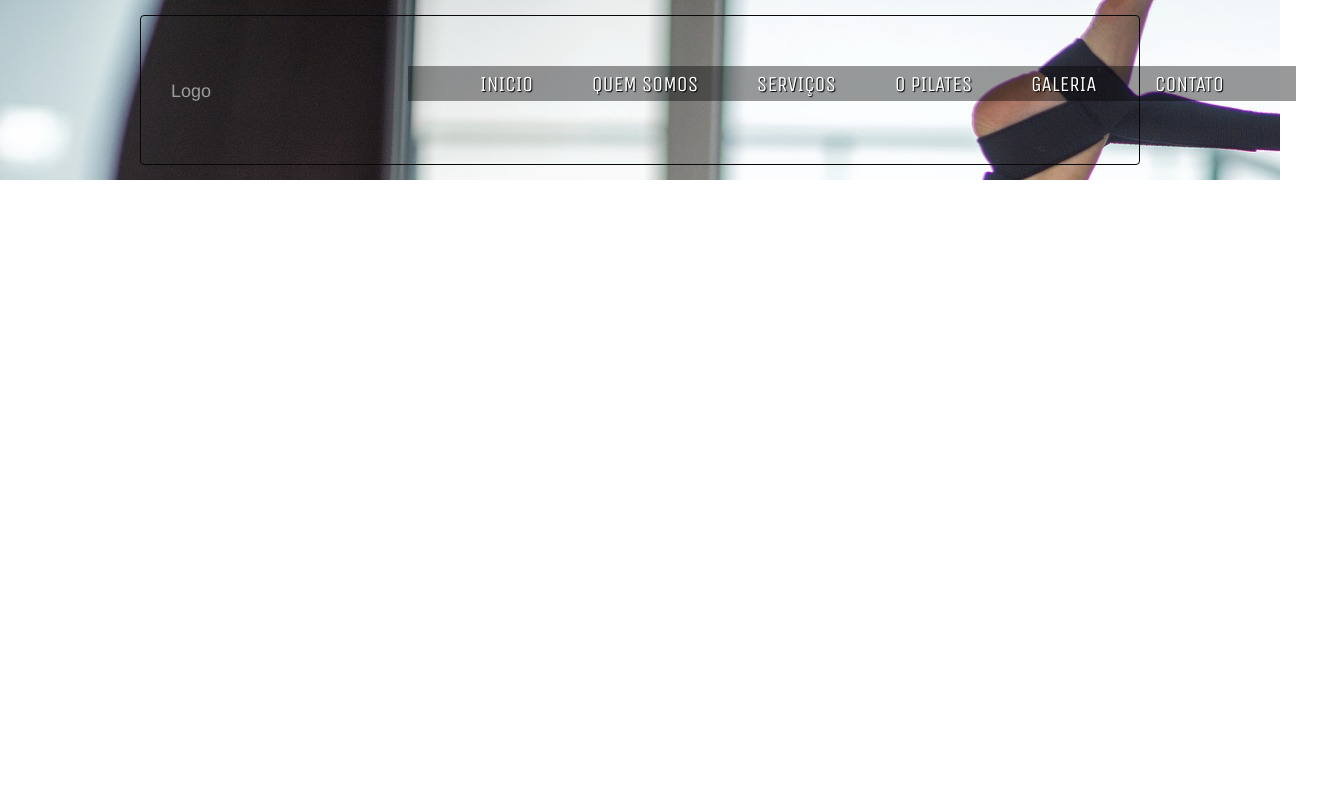
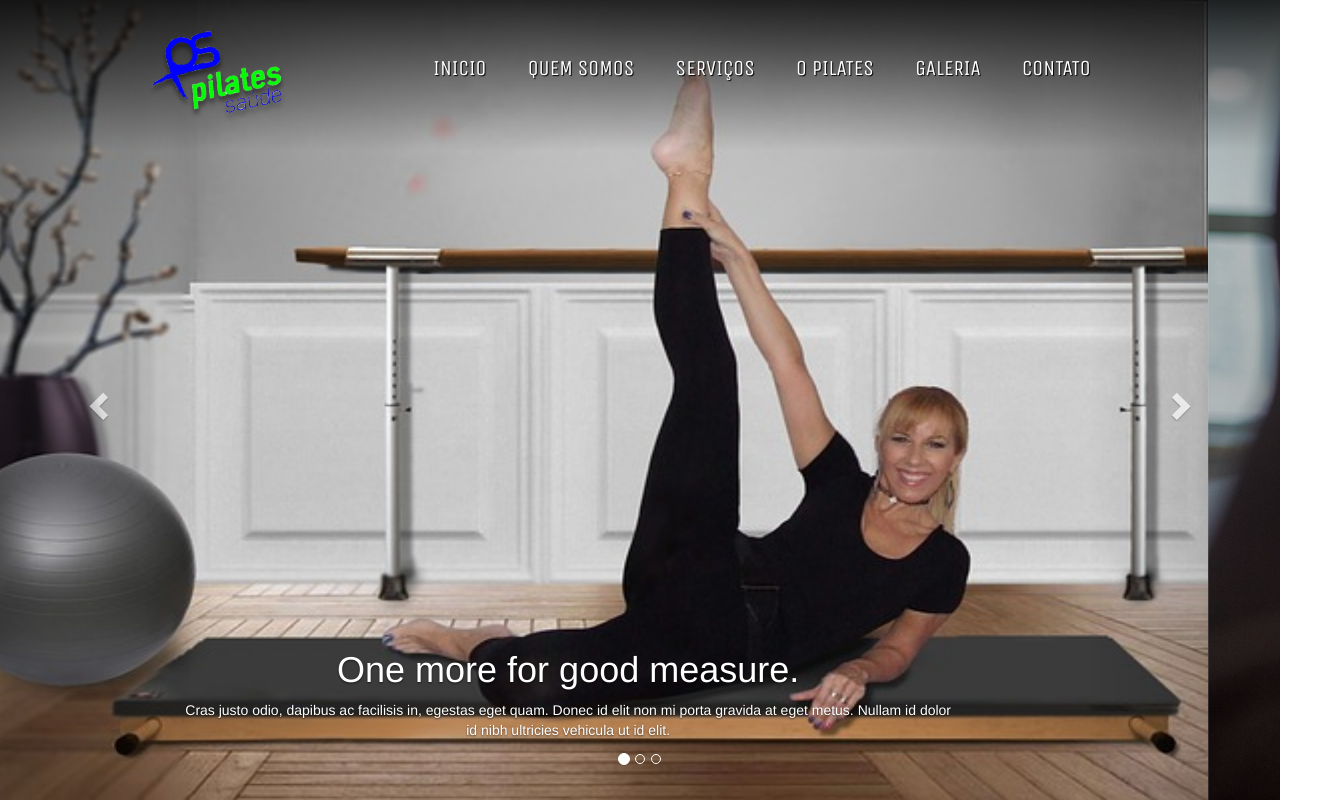
Before and after one commit to DanicoSantos/ps-project, a plain HTML site: page client/index.html in a window 1280 px wide. Shown: the whole page, 1326 px wide, since content can reach past the window. Drawn offline with nearby package versions, Linux system fonts and the light colour scheme.

Commit message:
Add Carousel to the UI

```diff
--- a/client/css/style.css
+++ b/client/css/style.css
@@ -6,34 +6,38 @@
     padding: 0;
     margin: 0;
 }
-#banner {
-    background-image:url('../img/crsl00.jpg') ;
 
-}
 #banner-header {
-    padding: 15px;
+    position: relative;
+    z-index: 99999;
+    background-color: transparent;
+    padding: 0;
+    height: auto;
+    background-image: linear-gradient(rgba(0, 0, 0, 0.801),transparent) ;
 }
 #banner-header .navbar-inverse {
     background-color: transparent;
    /*  border: none; */
     box-shadow: none;
-    padding-top: 50px;
-    padding-left: 15px;
-    padding-right: 15px;
+   /*  padding-top: 50px; */
+    /* padding-left: 15px;
+    padding-right: 15px; */
     margin: auto;
-    width: 80%;
+    width: 90%;
     height: 150px;
+    border: none;
 }
+
 
 #banner-header .navbar-nav {
     display: flex;
     justify-content: space-evenly;
     align-items: center;
-    margin: auto;
+    margin: 50px auto;
     height: 35px;
-    width: 80%;
+    width: 75%;
     border: none;
-    background-color: rgba(0, 0, 0, 0.4);
+
 }
 #banner-header .nav  a {
     color: #fff;
@@ -41,3 +45,31 @@
     text-shadow: 1px 1px 1px #000;
     font-family: 'Unica One', cursive;
 }
+.navbar-inverse > .container {
+    margin: auto;
+    width: 90%;
+}
+
+.navbar-header > #logo {
+    display: inline-block;
+    padding: 0;
+    height: auto;
+    width: 200px;
+    transform: rotate(-5deg);
+}
+#logo > img {
+    text-shadow: 5px 5px 5px #000;
+}
+#banner-crsl {
+    position: absolute;
+    top: 0;
+    left: 0;
+    z-index: -1;
+    width: 100%;
+    height: auto;
+    margin: 0;
+}
+#banner-crsl img {
+    width: 100%;
+    height: 100vh;
+}
--- a/client/index.html
+++ b/client/index.html
@@ -11,6 +11,7 @@
       href="https://maxcdn.bootstrapcdn.com/bootstrap/3.3.7/css/bootstrap.min.css"
       rel="stylesheet"
     />
+    <link rel="stylesheet" href="https://use.fontawesome.com/releases/v5.7.2/css/all.css" integrity="sha384-fnmOCqbTlWIlj8LyTjo7mOUStjsKC4pOpQbqyi7RrhN7udi9RwhKkMHpvLbHG9Sr" crossorigin="anonymous">
     <link href="css/style.css" rel="stylesheet" />
 
     <!-- HTML5 Shim and Respond.js IE8 support of HTML5 elements and media queries -->
@@ -38,7 +39,9 @@
                 <span class="icon-bar"></span>
                 <span class="icon-bar"></span>
               </button>
-              <a class="navbar-brand" href="/">Logo</a>
+              <a class="navbar-brand" id="logo" href="/"
+                ><img src="img/logo.png" width="100%" height="150px"
+              /></a>
             </div>
 
             <!-- Collect the nav links, forms, and other content for toggling -->
@@ -50,15 +53,56 @@
                 <li><a href="#">O PILATES</a></li>
                 <li><a href="#">GALERIA</a></li>
                 <li><a href="#">CONTATO</a></li>
-
-
               </ul>
             </div>
             <!-- /.navbar-collapse -->
           </div>
         </nav>
+
       </header>
       <!-- / #banner-header -->
+      <div id="banner-crsl" class="carousel slide" data-ride="carousel">
+        <ol class="carousel-indicators">
+            <li data-target="#banner-crsl" data-slide-to="0" class=""></li>
+            <li data-target="#banner-crsl" data-slide-to="1" class=""></li>
+            <li data-target="#banner-crsl" data-slide-to="2" class="active"></li>
+        </ol>
+        <div class="carousel-inner">
+            <div class="item">
+                <img  alt="First slide" src="img/crsl00.jpg">
+                <div class="container">
+                    <div class="carousel-caption">
+                        <h1>Example headline.</h1>
+                        <p>Note: If you're viewing this page via a <code>file://</code> URL, the "next" and "previous" Glyphicon buttons on the left and right might not load/display properly due to web browser security rules.</p>
+
+                    </div>
+                </div>
+            </div>
+            <div class="item">
+                <img alt="Second slide" src="img/crsl01.jpg">
+                <div class="container">
+                    <div class="carousel-caption">
+                        <h1>Another example headline.</h1>
+                        <p>Cras justo odio, dapibus ac facilisis in, egestas eget quam. Donec id elit non mi porta gravida at eget metus. Nullam id dolor id nibh ultricies vehicula ut id elit.</p>
+
+                    </div>
+                </div>
+            </div>
+            <div class="item active">
+                <img  alt="Third slide" src="img/crsl02.jpg">
+                <div class="container">
+                    <div class="carousel-caption">
+                        <h1>One more for good measure.</h1>
+                        <p>Cras justo odio, dapibus ac facilisis in, egestas eget quam. Donec id elit non mi porta gravida at eget metus. Nullam id dolor id nibh ultricies vehicula ut id elit.</p>
+
+                    </div>
+                </div>
+            </div>
+        </div>
+        <a class="left carousel-control" href="#banner-crsl" data-slide="prev"><span class="glyphicon glyphicon-chevron-left"></span></a>
+        <a class="right carousel-control" href="#banner-crsl" data-slide="next"><span class="glyphicon glyphicon-chevron-right"></span></a>
+    </div>
+
     </div>
     <!-- / #banner -->
 
```
Also changed, not shown: client/img/Rectangle 59.png (added), client/img/Rectangle 59@2x.png (added), client/img/crsl01.jpg (added), client/img/crsl02.jpg (added), client/img/logo.png (added).
